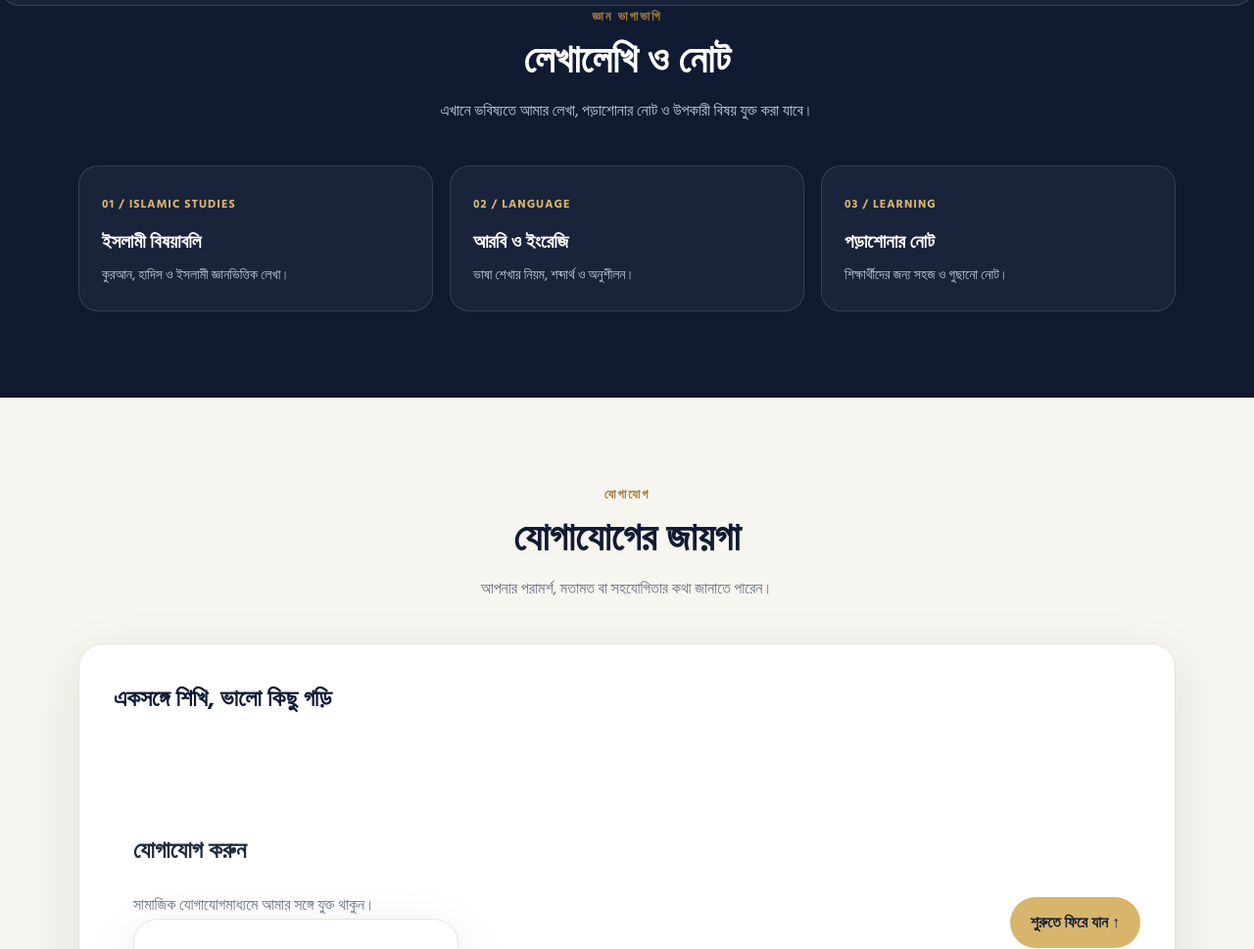
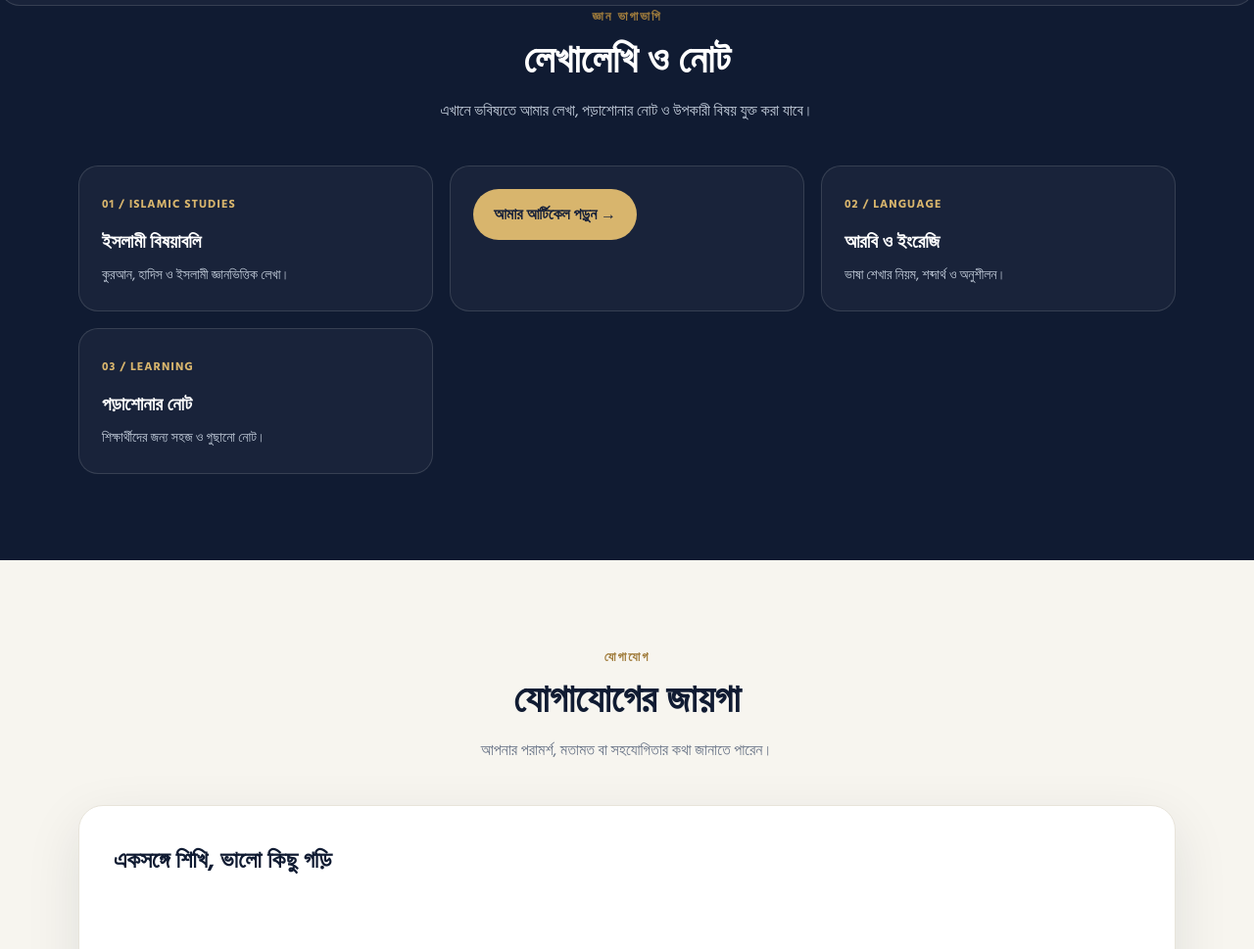
Before and after one commit to ashiqislamicmadia2097-bot/-ashiqhossensaymon, a plain HTML site: page index.html in a window 1280 px wide. Shown: the part 4443-5412 px from the top of the page at 98% size. Drawn offline with nearby package versions, Linux system fonts and the light colour scheme.

```diff
--- a/index.html
+++ b/index.html
@@ -147,7 +147,7 @@ p, h1, h2, h3, a, span, b, small {
     </a>
 </article>
 <div class="wrap"><div class="section-head reveal"><div class="kicker" data-bn="জ্ঞান ভাগাভাগি" data-en="SHARING KNOWLEDGE">জ্ঞান ভাগাভাগি</div><h2 data-bn="লেখালেখি ও নোট" data-en="Writings & Notes">লেখালেখি ও নোট</h2><p data-bn="এখানে ভবিষ্যতে আমার লেখা, পড়াশোনার নোট ও উপকারী বিষয় যুক্ত করা যাবে।" data-en="This space can feature my articles, study notes and useful resources in the future.">এখানে ভবিষ্যতে আমার লেখা, পড়াশোনার নোট ও উপকারী বিষয় যুক্ত করা যাবে।</p></div>
-<div class="writing-grid"><article class="write-card reveal"><span>01 / ISLAMIC STUDIES</span><h3 data-bn="ইসলামী বিষয়াবলি" data-en="Islamic Studies">ইসলামী বিষয়াবলি</h3><p data-bn="কুরআন, হাদিস ও ইসলামী জ্ঞানভিত্তিক লেখা।" data-en="Notes and reflections on Qur'an, Hadith and Islamic knowledge.">কুরআন, হাদিস ও ইসলামী জ্ঞানভিত্তিক লেখা।</p></article><article class="write-card reveal"><span>02 / LANGUAGE</span><h3 data-bn="আরবি ও ইংরেজি" data-en="Arabic & English">আরবি ও ইংরেজি</h3><p data-bn="ভাষা শেখার নিয়ম, শব্দার্থ ও অনুশীলন।" data-en="Language tips, vocabulary and practice materials.">ভাষা শেখার নিয়ম, শব্দার্থ ও অনুশীলন।</p></article><article class="write-card reveal"><span>03 / LEARNING</span><h3 data-bn="পড়াশোনার নোট" data-en="Study Notes">পড়াশোনার নোট</h3><p data-bn="শিক্ষার্থীদের জন্য সহজ ও গুছানো নোট।" data-en="Simple and organised notes for learners.">শিক্ষার্থীদের জন্য সহজ ও গুছানো নোট।</p></article></div></div></section>
+<div class="writing-grid"><article class="write-card reveal"><span>01 / ISLAMIC STUDIES</span><h3 data-bn="ইসলামী বিষয়াবলি" data-en="Islamic Studies">ইসলামী বিষয়াবলি</h3><p data-bn="কুরআন, হাদিস ও ইসলামী জ্ঞানভিত্তিক লেখা।" data-en="Notes and reflections on Qur'an, Hadith and Islamic knowledge.">কুরআন, হাদিস ও ইসলামী জ্ঞানভিত্তিক লেখা।</p></article><article class="write-card reveal"></p><a class="btn btn-gold" href="articles.html">আমার আর্টিকেল পড়ুন →</a></article><article class="write-card reveal"><span>02 / LANGUAGE</span><h3 data-bn="আরবি ও ইংরেজি" data-en="Arabic & English">আরবি ও ইংরেজি</h3><p data-bn="ভাষা শেখার নিয়ম, শব্দার্থ ও অনুশীলন।" data-en="Language tips, vocabulary and practice materials.">ভাষা শেখার নিয়ম, শব্দার্থ ও অনুশীলন।</p></article><article class="write-card reveal"><span>03 / LEARNING</span><h3 data-bn="পড়াশোনার নোট" data-en="Study Notes">পড়াশোনার নোট</h3><p data-bn="শিক্ষার্থীদের জন্য সহজ ও গুছানো নোট।" data-en="Simple and organised notes for learners.">শিক্ষার্থীদের জন্য সহজ ও গুছানো নোট।</p></article></div></div></section>
 <section id="contact"><div class="wrap"><div class="section-head reveal"><div class="kicker" data-bn="যোগাযোগ" data-en="GET IN TOUCH">যোগাযোগ</div><h2 data-bn="যোগাযোগের জায়গা" data-en="Contact">যোগাযোগের জায়গা</h2><p data-bn="আপনার পরামর্শ, মতামত বা সহযোগিতার কথা জানাতে পারেন।" data-en="Feel free to share feedback, suggestions or collaboration ideas.">আপনার পরামর্শ, মতামত বা সহযোগিতার কথা জানাতে পারেন।</p></div>
 <div class="contact-box reveal"><div><h3 data-bn="একসঙ্গে শিখি, ভালো কিছু গড়ি" data-en="Let's learn and build something meaningful">একসঙ্গে শিখি, ভালো কিছু গড়ি</h3><p data-bn="যোগাযোগের তথ্য পরে এখানে যুক্ত করা যাবে।" data-en="Contact details can be added here later.">
 <section id="contact">
```
